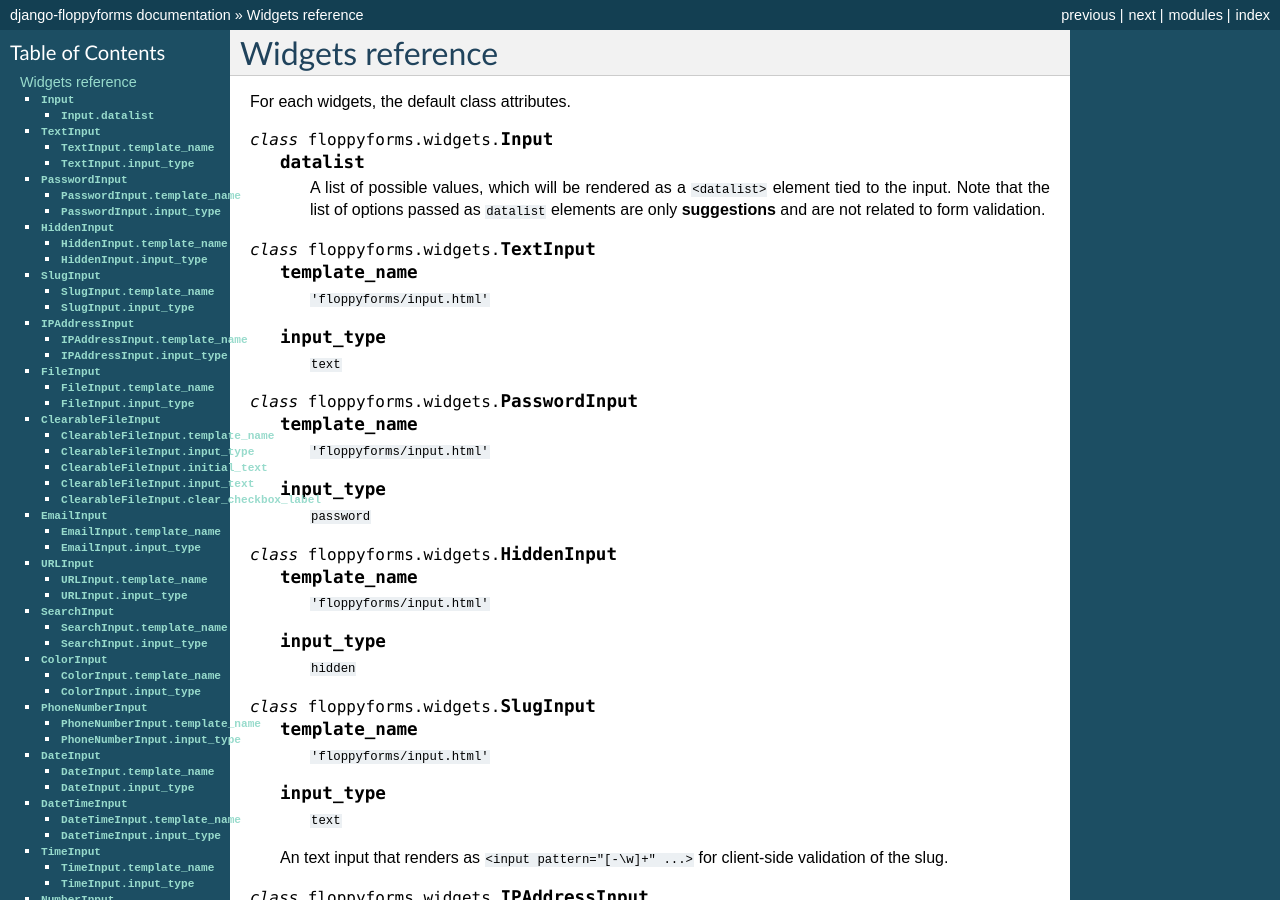
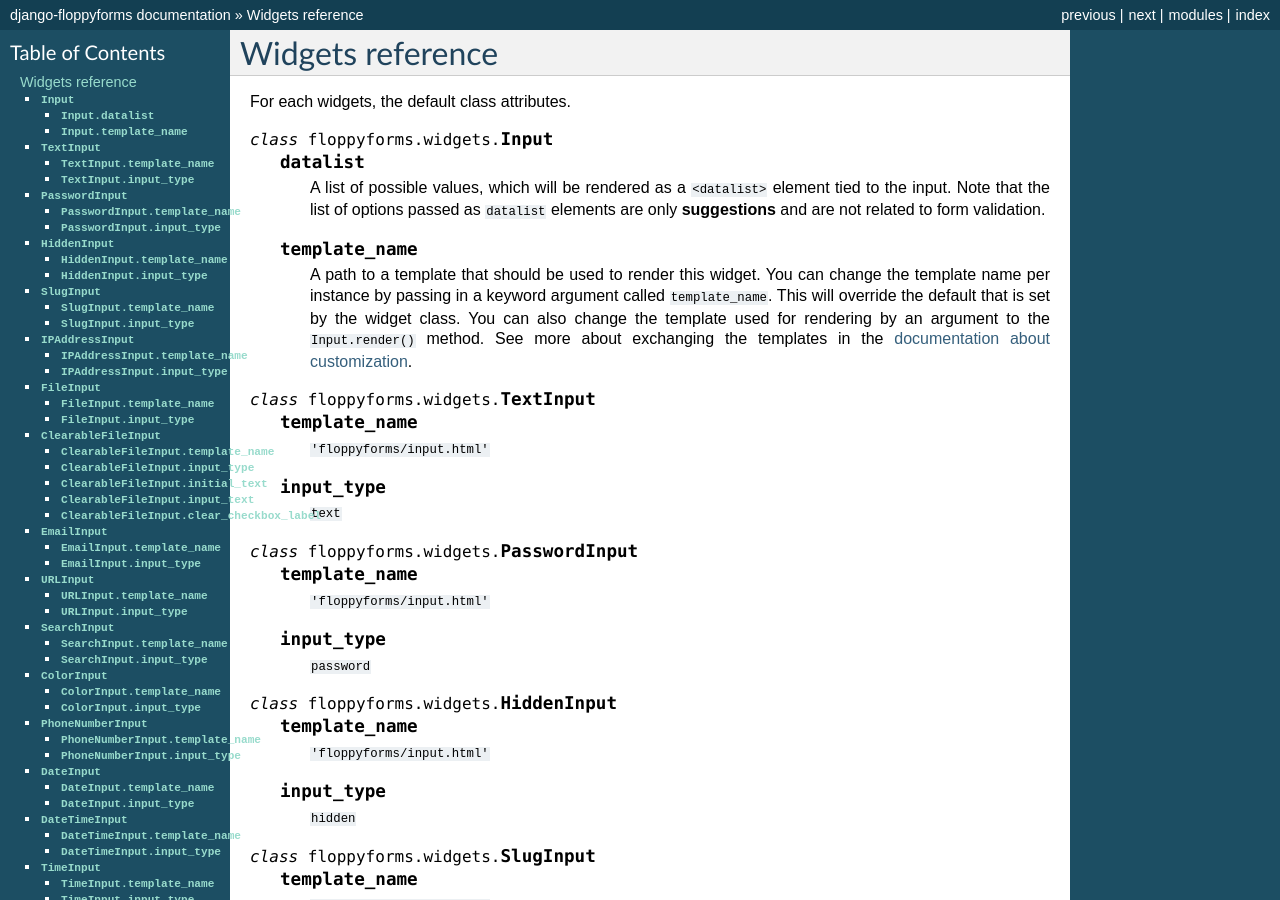
Before and after one commit to jazzband/django-floppyforms, a Sphinx documentation site: the page built from docs/widgets-reference.rst, in a window 1280 px wide and 900 px high. Built offline with Sphinx 7.4.7, drawn with Linux system fonts in a browser that asks for light colours; pages that are not in the unit, such as notebooks, are missing from menus; the version number could not be read and is left out.

Commit message:
Adding documentation for the Input.template_name attribute.

```diff
--- a/docs/customization.rst
+++ b/docs/customization.rst
@@ -38,6 +38,8 @@
 
     class EmailForm(forms.Form):
         email = forms.EmailField(widget=OtherEmailInput())
+
+.. _template_name_customization:
 
 You can also customize the ``template_name`` without subclassing, by passing it
 as an argument when instantiating the widget::
--- a/docs/widgets-reference.rst
+++ b/docs/widgets-reference.rst
@@ -14,6 +14,15 @@
         element tied to the input. Note that the list of options passed as
         ``datalist`` elements are only **suggestions** and are not related to
         form validation.
+
+    .. attribute:: Input.template_name
+
+       A path to a template that should be used to render this widget. You can
+       change the template name per instance by passing in a keyword argument
+       called ``template_name``. This will override the default that is set by
+       the widget class. You can also change the template used for rendering by
+       an argument to the ``Input.render()`` method. See more about exchanging
+       the templates in the :doc:`documentation about customization <customization>`.
 
 .. class:: TextInput
 
```
